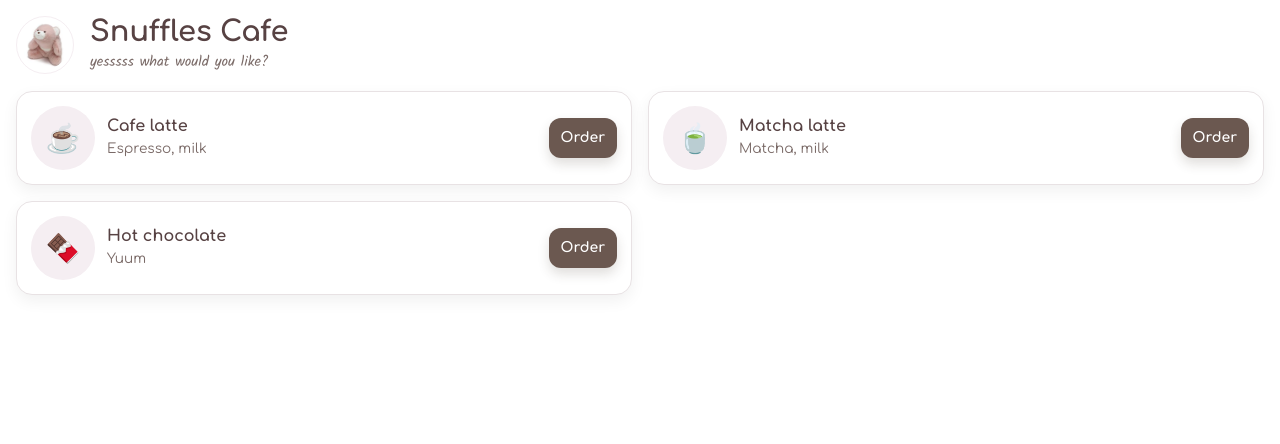
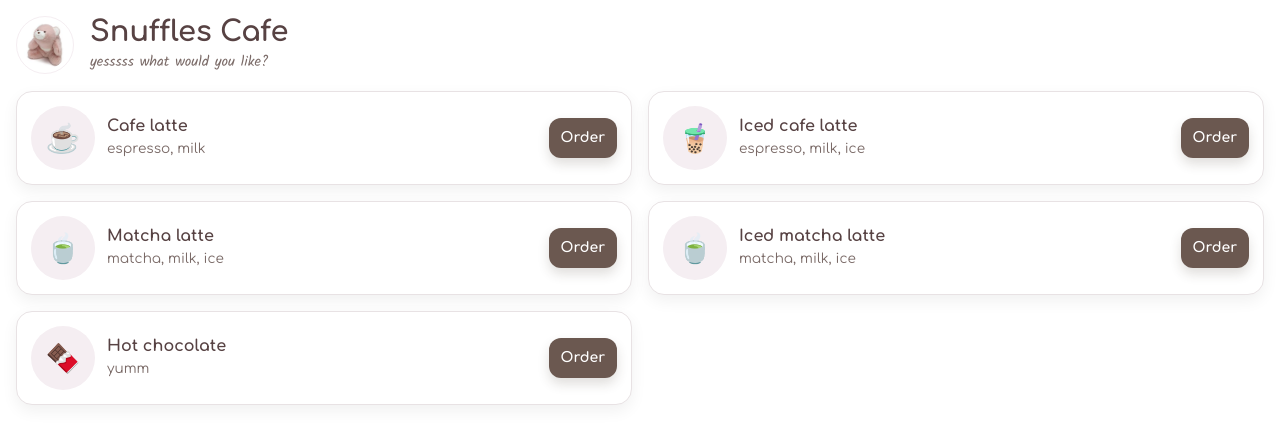
Before and after one commit to elainetsun/home-cafe-app, a React (Create React App) app in the folder home-cafe/: page / in a window 1280 px wide. Shown: the top 444 px of the page. Built offline with nearby package versions, Linux system fonts and the light colour scheme.

Commit message:
menu item changes

```diff
--- a/home-cafe/src/components/DrinkCard.js
+++ b/home-cafe/src/components/DrinkCard.js
@@ -1,8 +1,9 @@
 import theme from "../theme";
 import { Box, Card, Typography, Button } from "@mui/material";
 import { useNavigate } from "react-router-dom";
+import { emojis } from "../sampleMenuItems";
 
-export const DrinkCard = ({ id, emoji, desc, title }) => {
+export const DrinkCard = ({ id, emoji, description, displayName }) => {
   const navigate = useNavigate();
   const handleOrder = () => {
     navigate(`/order/${id}`);
@@ -22,13 +23,13 @@ export const DrinkCard = ({ id, emoji, desc, title }) => {
           fontSize: 28,
         }}
       >
-        {emoji}
+        {emojis[emoji]}
       </Box>
 
       <Box flex={1}>
-        <Typography variant="h3">{title}</Typography>
+        <Typography variant="h3">{displayName}</Typography>
         <Typography variant="body2" mt={0.5}>
-          {desc}
+          {description}
         </Typography>
       </Box>
 
--- a/home-cafe/src/components/OrderForm.js
+++ b/home-cafe/src/components/OrderForm.js
@@ -1,5 +1,6 @@
 import { useCallback } from "react";
 import { useForm } from "react-hook-form";
+import { useNavigate } from "react-router-dom";
 import {
   TextField,
   TextArea,
@@ -34,6 +35,10 @@ export const OrderForm = () => {
   } = useForm();
 
   const { id } = useParams();
+  const navigate = useNavigate();
+  const handleCancel = () => {
+    navigate("/");
+  };
 
   const selectMenuItem = useCallback(
     (items) => {
@@ -62,7 +67,7 @@ export const OrderForm = () => {
     <form onSubmit={handleSubmit(onSubmit)}>
       <Box sx={{ display: "flex", flexDirection: "column", p: 2, gap: 2 }}>
         <Typography variant="h2" sx={{ m: 0 }}>
-          Order {selectedMenuItem?.title}
+          Order {selectedMenuItem?.displayName}
         </Typography>
         <TextField
           label="Name"
@@ -71,6 +76,7 @@ export const OrderForm = () => {
           helperText={errors?.name?.message}
           {...register(NAME_INPUT, { required: "Name is required" })}
         />
+        {selectedMenuItem?.isSugarCustomizable && (
           <TextField
             select
             label="Sweetener"
@@ -86,6 +92,7 @@ export const OrderForm = () => {
               <MenuItem value={option}>{option}</MenuItem>
             ))}
           </TextField>
+        )}
         <TextField
           multiline
           rows={4}
@@ -94,10 +101,19 @@ export const OrderForm = () => {
           helperText="half sweet, extra shot, less ice, ...etc"
           {...register(REQUESTS_INPUT)}
         />
+        <Box sx={{ display: "flex", justifyContent: "flex-end", gap: 1 }}>
+          <Button
+            onClick={handleCancel}
+            sx={{ width: "fit-content" }}
+            variant="outlined"
+          >
+            Cancel
+          </Button>
           <Button sx={{ width: "fit-content" }} type="submit">
             Place order
           </Button>
         </Box>
+      </Box>
     </form>
   );
 };
--- a/home-cafe/src/hooks/useMenuItems.js
+++ b/home-cafe/src/hooks/useMenuItems.js
@@ -1,26 +1,6 @@
 import { useQuery } from "@tanstack/react-query";
 import { MENU_ITEMS_URL } from "../constants";
-
-const menuItems = [
-  {
-    id: 1,
-    emoji: "☕",
-    title: "Cafe latte",
-    desc: "Espresso, milk",
-  },
-  {
-    id: 2,
-    emoji: "🍵",
-    title: "Matcha latte",
-    desc: "Matcha, milk",
-  },
-  {
-    id: 3,
-    emoji: "🍫",
-    title: "Hot chocolate",
-    desc: "Yuum",
-  },
-];
+import { menuItems } from "../sampleMenuItems.js";
 
 const getMenuItems = () => {
   return menuItems;
--- /dev/null
+++ b/home-cafe/src/sampleMenuItems.js
@@ -0,0 +1,55 @@
+export const tags = {
+  1: "hot",
+  2: "cold",
+  3: "special",
+};
+
+export const emojis = {
+  1: "☕",
+  2: "🧋",
+  3: "🍵",
+  4: "🍫",
+};
+
+export const menuItems = [
+  {
+    id: 1,
+    emoji: 1,
+    displayName: "Cafe latte",
+    description: "espresso, milk",
+    isSugarCustomizable: true,
+    tags: [1],
+  },
+  {
+    id: 2,
+    emoji: 2,
+    displayName: "Iced cafe latte",
+    description: "espresso, milk, ice",
+    isSugarCustomizable: true,
+    tags: [2],
+  },
+  {
+    id: 3,
+    emoji: 3,
+    displayName: "Matcha latte",
+    description: "matcha, milk, ice",
+    isSugarCustomizable: true,
+    tags: [1],
+  },
+  {
+    id: 4,
+    emoji: 3,
+    displayName: "Iced matcha latte",
+    description: "matcha, milk, ice",
+    isSugarCustomizable: true,
+    tags: [2],
+  },
+  {
+    id: 5,
+    emoji: 4,
+    displayName: "Hot chocolate",
+    description: "yumm",
+    isSugarCustomizable: false,
+    tags: [1],
+  },
+];
--- a/home-cafe/src/theme.js
+++ b/home-cafe/src/theme.js
@@ -79,6 +79,14 @@ const theme = createTheme({
             background: "#594841",
           },
         },
+        outlined: {
+          borderColor: "#594841",
+          color: "#594841",
+          backgroundColor: "transparent",
+          "&:hover": {
+            background: "transparent",
+          },
+        },
       },
     },
   },
```
Lines whose indentation alone changed are shown as unchanged.
